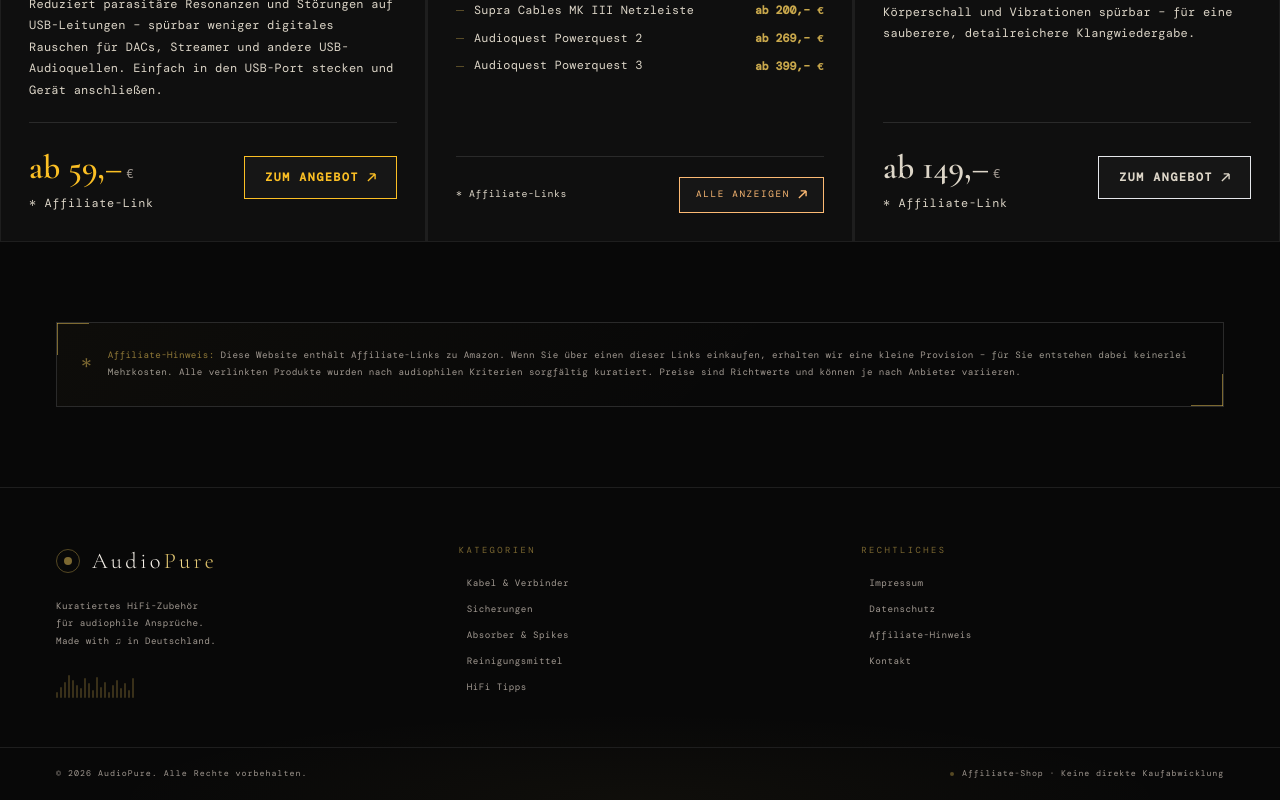
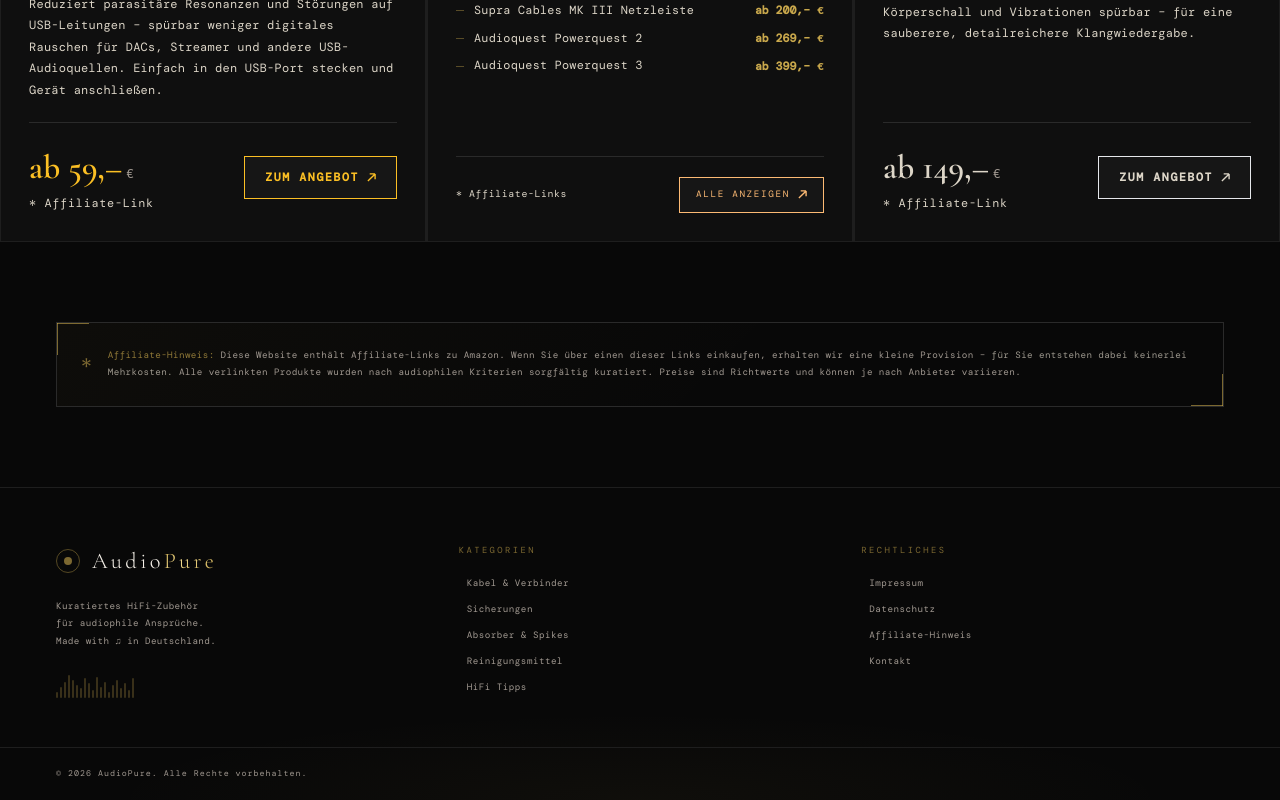
Before and after one commit to Jacek01978/hifi-shop, a React (Vite) app: page / in a window 1280 px wide. Shown: the part 2769-3569 px from the top of the page. Built offline with nearby package versions, Linux system fonts and the light colour scheme; a web font is replaced by a local one.

Commit message:
Remove Affiliate-Shop text from footer bottom bar

```diff
--- a/src/components/Footer.jsx
+++ b/src/components/Footer.jsx
@@ -102,12 +102,6 @@ export default function Footer({ onNavigate }) {
         <span className="font-mono text-[0.52rem] text-muted tracking-[0.12em]">
           © {year} AudioPure. Alle Rechte vorbehalten.
         </span>
-        <div className="flex items-center gap-2">
-          <div className="w-1 h-1 rounded-full bg-gold/40" />
-          <span className="font-mono text-[0.52rem] text-muted tracking-[0.1em]">
-            Affiliate-Shop · Keine direkte Kaufabwicklung
-          </span>
-        </div>
       </div>
     </footer>
   )
```
